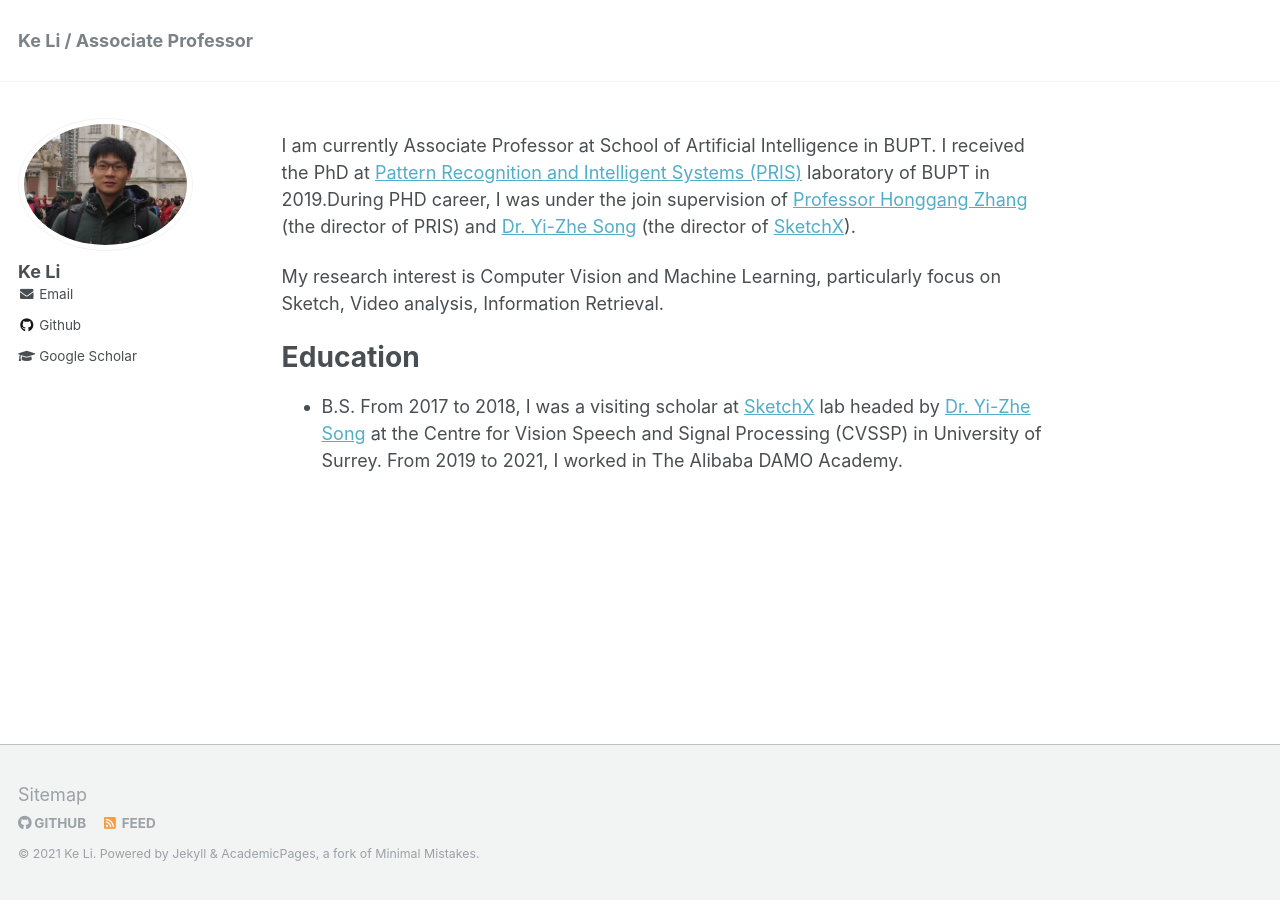
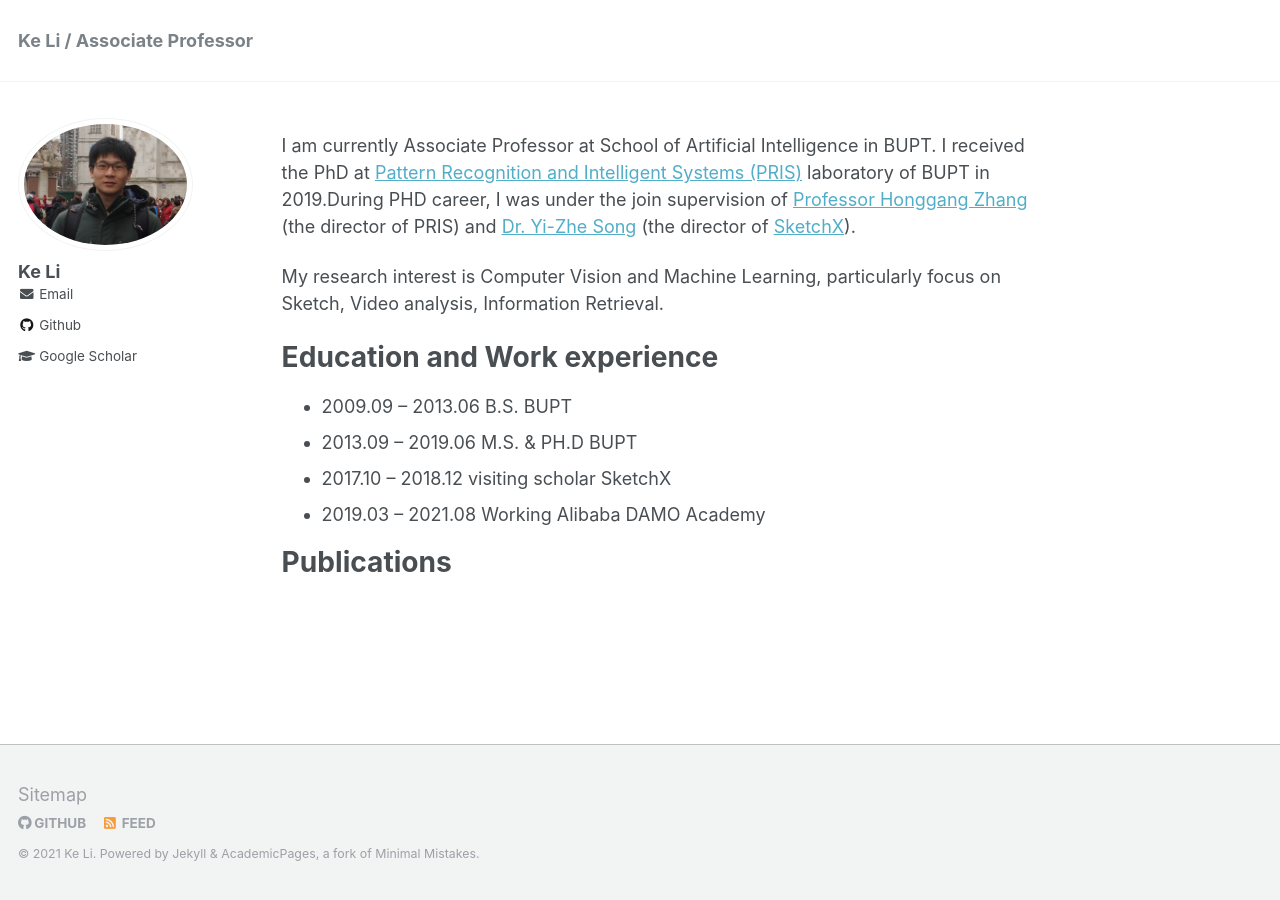
Before and after one commit to KeLi-SketchX/KeLi-SketchX.github.io, a Jekyll site: the page built from _pages/about.md, in a window 1280 px wide. Built offline with Jekyll 4.4.1, drawn with Linux system fonts in a browser that asks for light colours.

Commit message:
update inf

```diff
--- a/_pages/about.md
+++ b/_pages/about.md
@@ -12,6 +12,12 @@ I am currently Associate Professor at School of Artificial Intelligence in BUPT.
 
 My research interest is Computer Vision and Machine Learning, particularly focus on Sketch, Video analysis, Information Retrieval.
 
-Education
+Education and Work experience
 ======
-* B.S. From 2017 to 2018, I was a visiting scholar at [SketchX](http://sketchx.eecs.qmul.ac.uk/) lab headed by [Dr. Yi-Zhe Song](https://scholar.google.co.uk/citations?user=irZFP_AAAAAJ&hl=en) at the Centre for Vision Speech and Signal Processing (CVSSP) in University of Surrey. From 2019 to 2021, I worked in The Alibaba DAMO Academy.
+* 2009.09 -- 2013.06   B.S.              BUPT
+* 2013.09 -- 2019.06   M.S. & PH.D       BUPT
+* 2017.10 -- 2018.12   visiting scholar  SketchX
+* 2019.03 -- 2021.08   Working           Alibaba DAMO Academy
+
+Publications
+======
```
